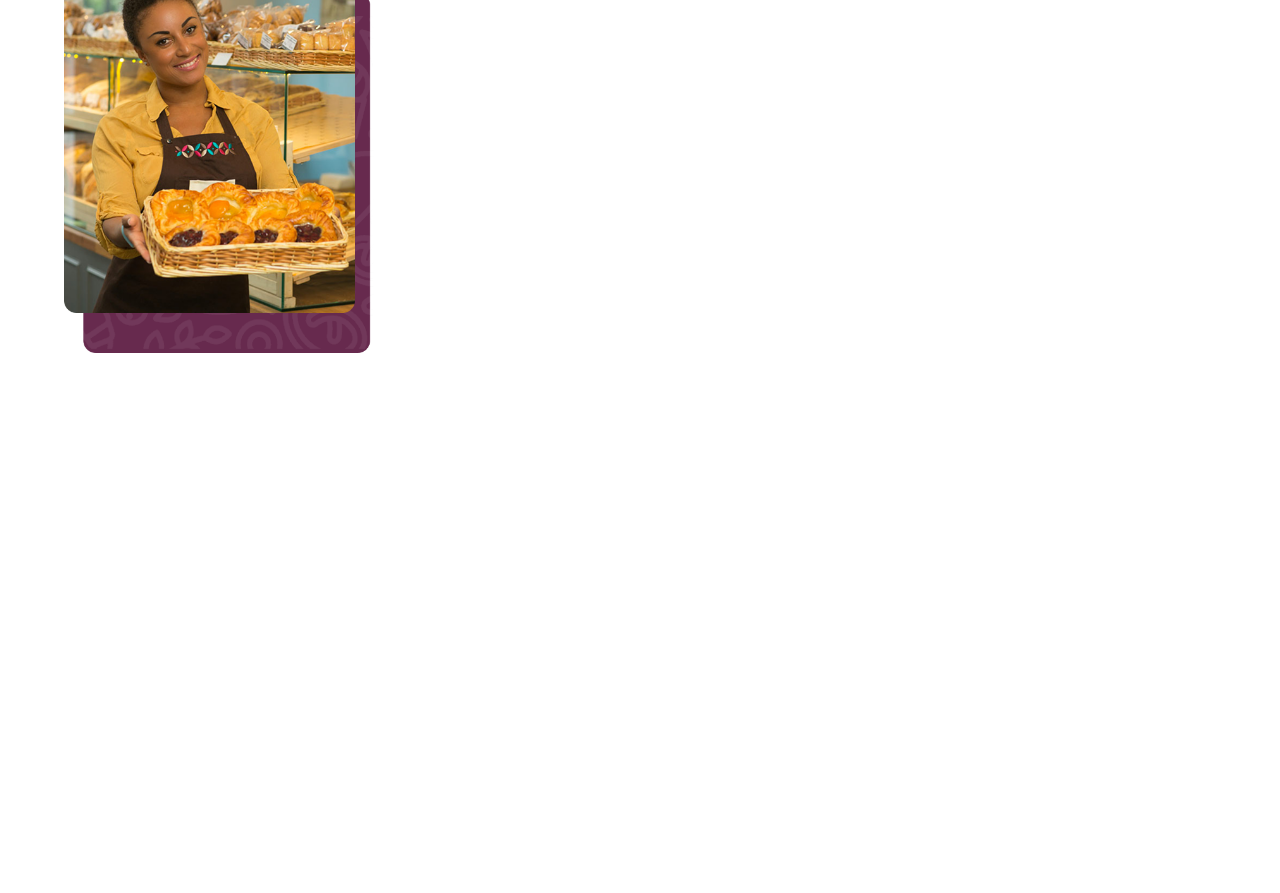
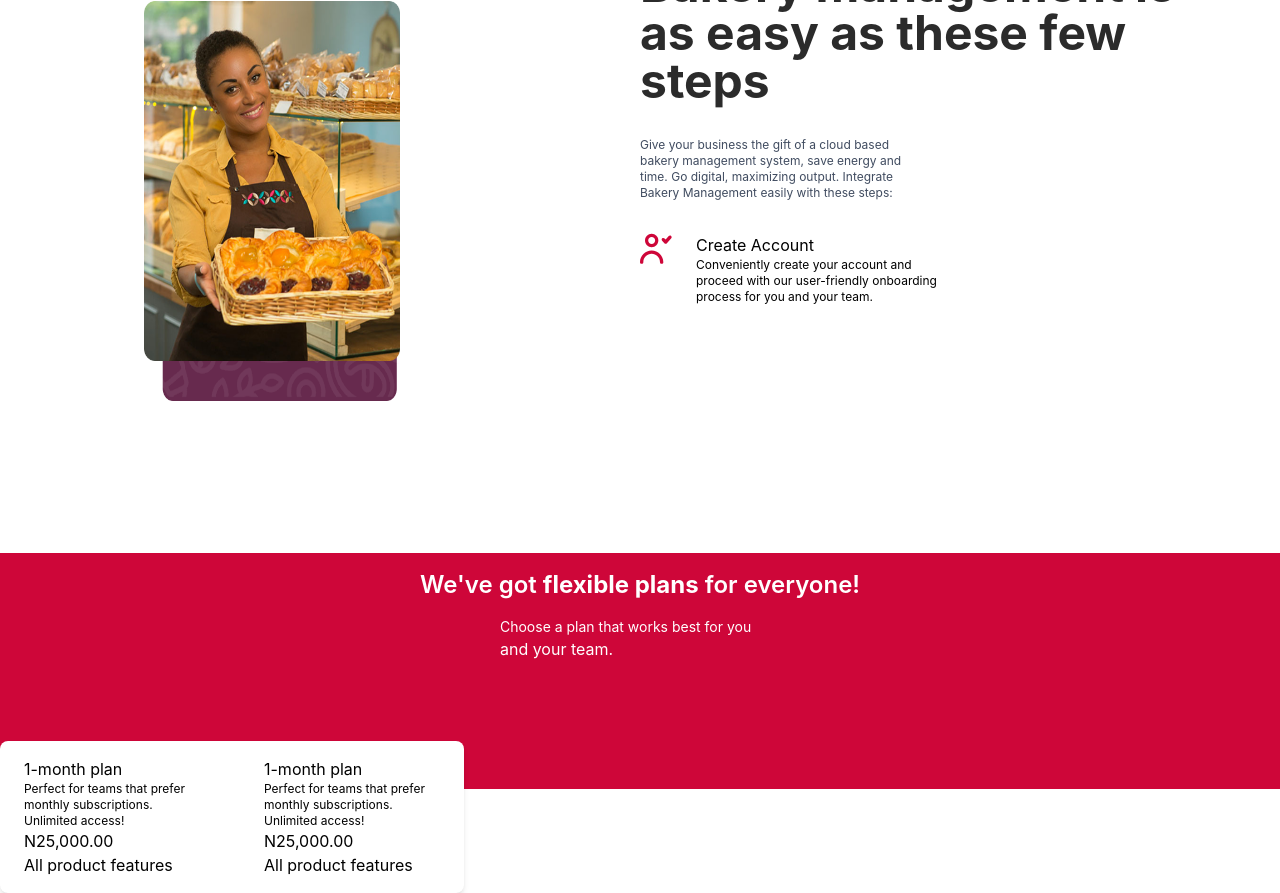
Before and after one commit to ayomideRussianCode/bakers, a React (Vite) app: page / in a window 1280 px wide. Shown: the part 1240-2133 px from the top of the page. Before the commit the page ends 1721 px from the top, so only its background shows below. Built offline with nearby package versions, Linux system fonts and the light colour scheme.

Commit message:
working on product plan section

```diff
--- a/src/App.jsx
+++ b/src/App.jsx
@@ -2,6 +2,7 @@ import Navbar from "./components/Navbar";
 import { Hero } from "./components/Navbar";
 import Card from "./components/Card";
 import InstructionsSection from "./components/InstructionsSection";
+import ProductPlan from "./components/ProductPlan";
 
 function App() {
   return (
@@ -10,6 +11,7 @@ function App() {
       <Hero />
       <Card />
       <InstructionsSection/>
+      <ProductPlan/>
     </>
   );
 }
--- a/src/components/Card.jsx
+++ b/src/components/Card.jsx
@@ -3,51 +3,41 @@ import React from 'react'
 const Card = () => {
   return (
     <>
-      <section className=" bg-[#ffffff] sm:flex mx-14 lg:mx-60 gap-x-8 my-12 font-productSans">
+      <section className=" bg-[#ffffff] my-12 font-productSans">
+        <div className=" lg:flex gap-x-10 justify-center items-center">
           <div className="w-56 rounded-xl shadow-lg p-4 my-auto">
-          <img
-            className="h-6 w-6 m-4"
-            src="/icon-1.svg"
-            alt="icon"
-          />
+            <img className="h-6 w-6 m-4" src="/icon-1.svg" alt="icon" />
             <h2 className="text-[#404c60] m-4 text-xs font-medium">
               Real time reports & analytics
             </h2>
             <p className="text-[10px] m-4 text-[#404c60]">
-            Get real-time access to bakery information across all modules which
-            include production,sales & inventory, and accounting, with a custom
-            dashboard highlighting key performance indicators.
+              Get real-time access to bakery information across all modules
+              which include production,sales & inventory, and accounting, with a
+              custom dashboard highlighting key performance indicators.
             </p>
           </div>
           <div className="w-56 rounded-xl shadow-lg p-2  my-auto">
-          <img
-            className="h-6 w-6 m-4"
-            src="/icon-1.svg"
-            alt="icon"
-          />
+            <img className="h-6 w-6 m-4" src="/icon-1.svg" alt="icon" />
             <h2 className="text-[#404c60] m-4 text-xs font-medium">
               Real time reports & analytics
             </h2>
             <p className=" text-[10px] m-4 text-[#404c60]">
-            Get real-time access to bakery information across all modules which
-            include production,sales & inventory, and accounting, with a custom
-            dashboard highlighting key performance indicators.
+              Get real-time access to bakery information across all modules
+              which include production,sales & inventory, and accounting, with a
+              custom dashboard highlighting key performance indicators.
             </p>
           </div>
           <div className="w-56 rounded-xl shadow-lg p-2 my-auto">
-          <img
-            className="h-6 w-6 m-4"
-            src="/icon-1.svg"
-            alt="icon"
-          />
+            <img className="h-6 w-6 m-4" src="/icon-1.svg" alt="icon" />
             <h2 className="text-[#404c60] m-4 text-xs font-medium">
               Real time reports & analytics
             </h2>
             <p className=" text-[10px] m-4 text-[#404c60]">
-            Get real-time access to bakery information across all modules which
-            include production,sales & inventory, and accounting, with a custom
-            dashboard highlighting key performance indicators.
+              Get real-time access to bakery information across all modules
+              which include production,sales & inventory, and accounting, with a
+              custom dashboard highlighting key performance indicators.
             </p>
+          </div>
         </div>
       </section>
     </>
--- a/src/components/InstructionsSection.jsx
+++ b/src/components/InstructionsSection.jsx
@@ -2,13 +2,46 @@ import React from 'react'
 
 const InstructionsSection = () => {
   return (
-    <section className="lg:w-1/2 bg-[#ffffff]">
-      <div className="relative mx-12 lg:mx-20 my-32">
-        <div>
-          <img className="h-90" src="/bread-pattern.png" alt="" />
+    <section className="flex-row font-productSans md:flex lg:flex justify-center">
+      <div className=" w-full lg:w-1/2 bg-[#ffffff]">
+        <div className="relative mx-18 my-18 lg:mx-40 lg:my-32">
+          <div>
+            <img className="h-40 lg:h-90" src="/bread-pattern.png" alt="" />
+          </div>
+          <div className="absolute -top-6 lg:-top-10 -left-4">
+            <img className="h-40 lg:h-90" src="/bakery_img 2.png" alt="" />
+          </div>
         </div>
-        <div className="absolute -top-10 -left-6 lg:-left-4">
-          <img className="h-90" src="/bakery_img 2.png" alt="" />
+      </div>
+      <div className="w-full lg:w-1/2 mx-20 ">
+        <h2 className="text-[#2b2b2b] font-bold text-md md:text-4xl lg:text-5xl">
+          Getting started with
+        </h2>
+        <h2 className="text-[#2b2b2b] font-bold md:text-4xl lg:text-5xl">
+          Bakery management is
+        </h2>
+        <h2 className="text-[#2b2b2b] font-bold md:text-4xl lg:text-5xl">
+          as easy as these few steps
+        </h2>
+        <p className="my-8 text-[#404c60] w-1/2 text-xs">
+          Give your business the gift of a cloud based bakery management system,
+          save energy and time. Go digital, maximizing output. Integrate Bakery
+          Management easily with these steps:
+        </p>
+
+        <div className="">
+          <div className="flex gap-x-6">
+            <img className="h-8 w-8" src="/icon-4.svg" alt="" />
+
+            <div>
+              <h3 className="text-md">Create Account</h3>
+
+              <p className="text-xs w-1/2">
+                Conveniently create your account and proceed with our
+                user-friendly onboarding process for you and your team.
+              </p>
+            </div>
+          </div>
         </div>
       </div>
     </section>
--- /dev/null
+++ b/src/components/ProductPlan.jsx
@@ -0,0 +1,45 @@
+
+const ProductPlan = () => {
+  return (
+    <section>
+      <div className="relative font-productSans bg-[#ce0639] h-full w-full pt-4 pb-32 my-6">
+        <div className=" flex items-center justify-center text-[#ffffff]">
+          <div className="flex-col space-y-4 ">
+            <h2 className="lg:text-2xl text-md font-semibold">
+              We've got <span className="font-bold">flexible plans</span> for
+              everyone!
+            </h2>
+            <div className="lg:mx-20">
+              <p className="text-sm">Choose a plan that works best for you</p>
+              <p>and your team.</p>
+            </div>
+          </div>
+        </div>
+        <div className="absolute top-4/5 rounded-lg bg-[#ffffff] shadow-md">
+          <div className=" flex gap-x-4">
+              <div className="px-6 py-4 w-56">
+                <h2>1-month plan</h2>
+                <p className="text-xs">
+                  Perfect for teams that prefer monthly subscriptions. Unlimited
+                  access!
+                </p>
+                <h2>N25,000.00</h2>
+                <p>All product features</p>
+              </div>
+            <div className="px-6 py-4 w-56">
+              <h2>1-month plan</h2>
+              <p className="text-xs">
+                Perfect for teams that prefer monthly subscriptions. Unlimited
+                access!
+              </p>
+              <h2>N25,000.00</h2>
+              <p>All product features</p>
+            </div>
+          </div>
+        </div>
+      </div>
+    </section>
+  );
+}
+
+export default ProductPlan;
```
Also changed, not shown: public/breadpattern-rectangle.png (added). Lines whose indentation alone changed are shown as unchanged.
